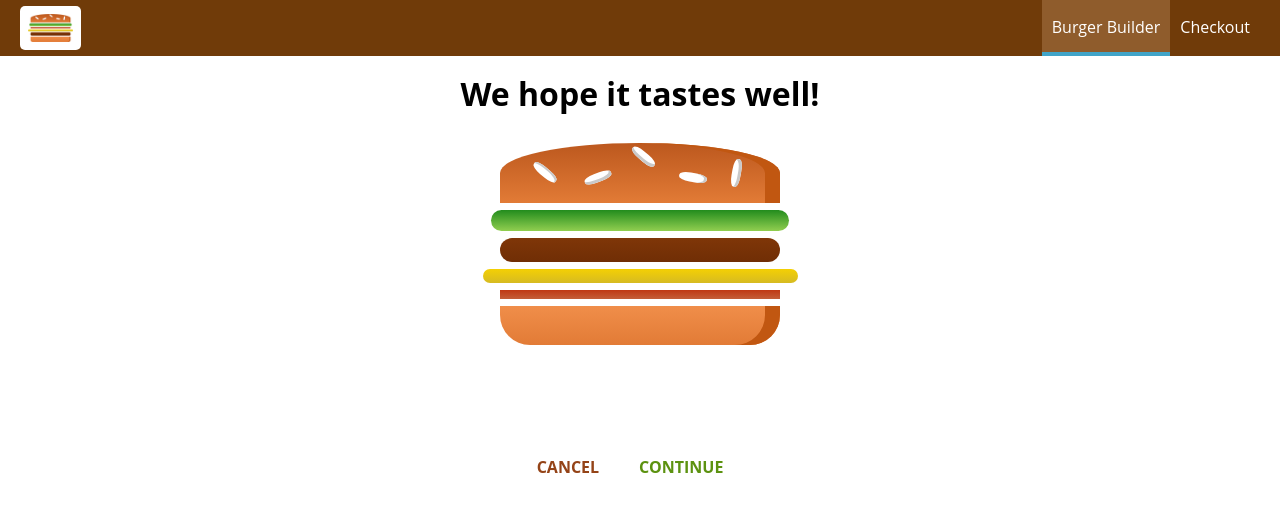
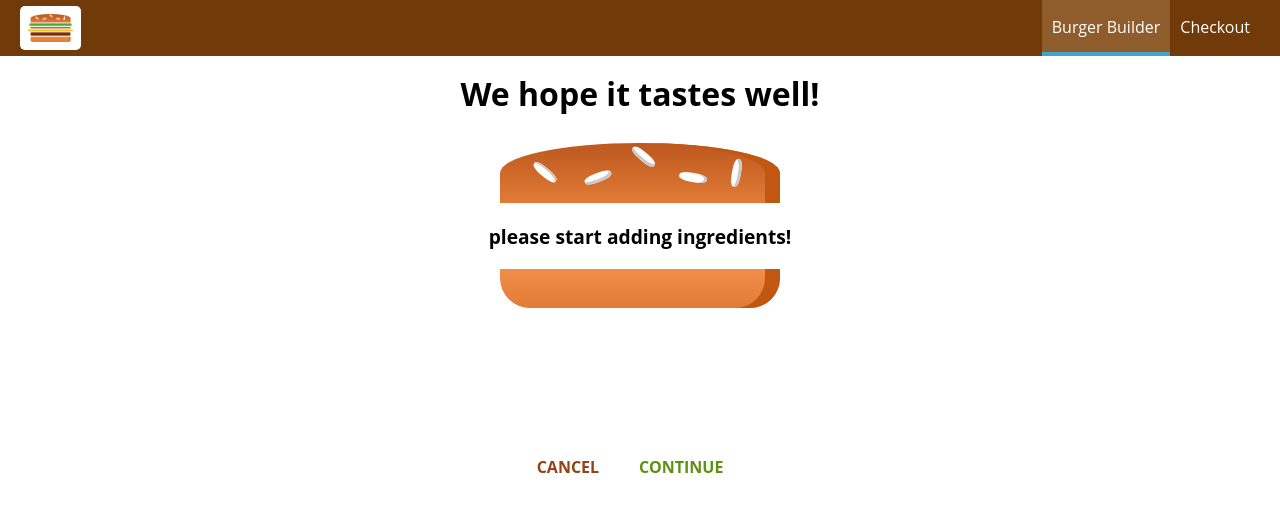
Before and after one commit to waltersgit/udemy-react-burger, a React app: page /checkout in a window 1280 px wide. Shown: the top 512 px of the page. Built offline with nearby package versions, Linux system fonts and the light colour scheme.

Commit message:
lesson 208

```diff
--- a/src/containers/BurgerBuilder/BurgerBuilder.js
+++ b/src/containers/BurgerBuilder/BurgerBuilder.js
@@ -116,8 +116,15 @@
         //     .catch(error => {
         //         this.setState({loading: false, purchasing: false});
         //     });
-
-        this.props.history.push('/checkout');
+        const queryParams = [];
+        for(let i in this.state.ingredients){
+            queryParams.push(encodeURIComponent(i) + '=' + encodeURIComponent(this.state.ingredients[i]));
+        }
+        const queryString = queryParams.join('&');
+        this.props.history.push({
+            pathname: '/checkout',
+            search: '?' + queryString
+        });
     }
 
     render(){
--- a/src/containers/Checkout/Checkout.js
+++ b/src/containers/Checkout/Checkout.js
@@ -13,6 +13,15 @@
             cheese:1,
             bacon:1
         }
+    }
+
+    componentDidMount() {
+        const query = new URLSearchParams(this.props.location.search);
+        const ingredients = {};
+        for(let param of query.entries()){
+            ingredients[param[0]] = +param[1];
+        }
+        this.setState({ingredients: ingredients});
     }
 
     checkoutCancelledhandler = () => {
```
